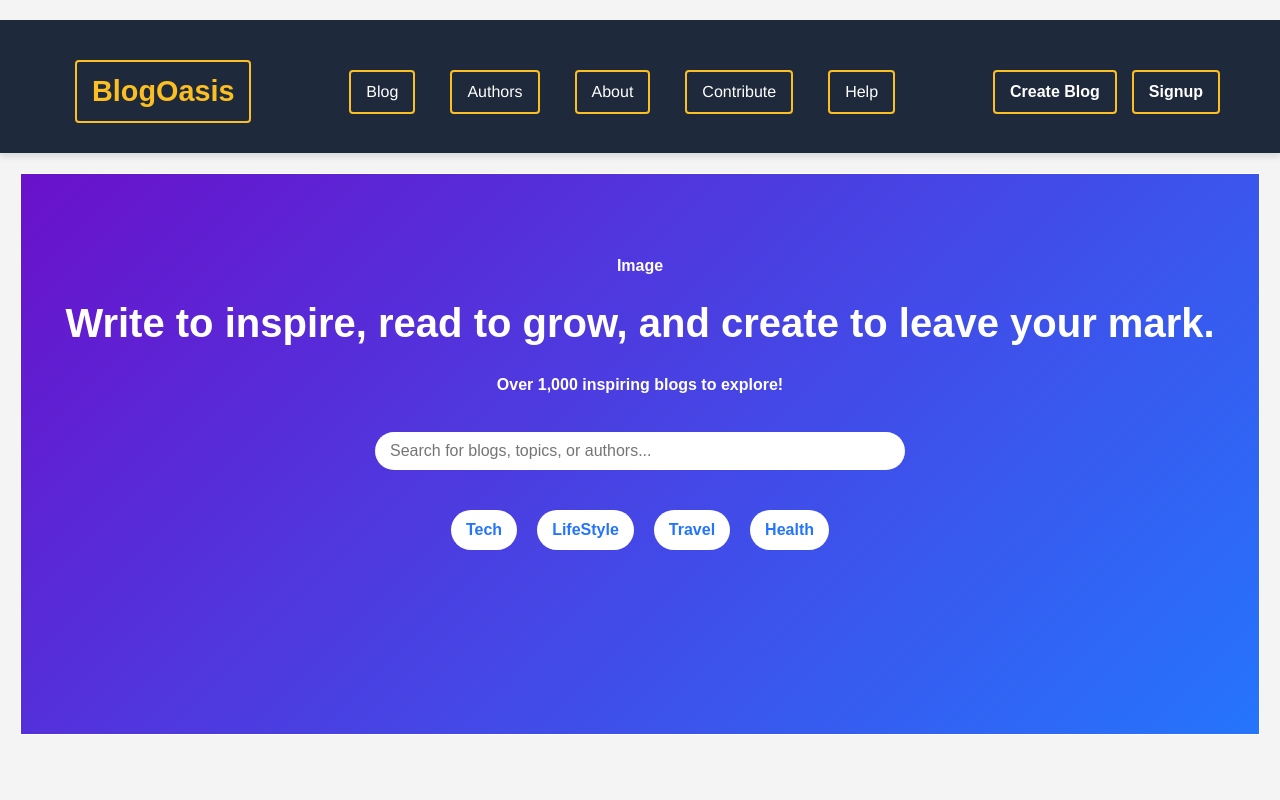
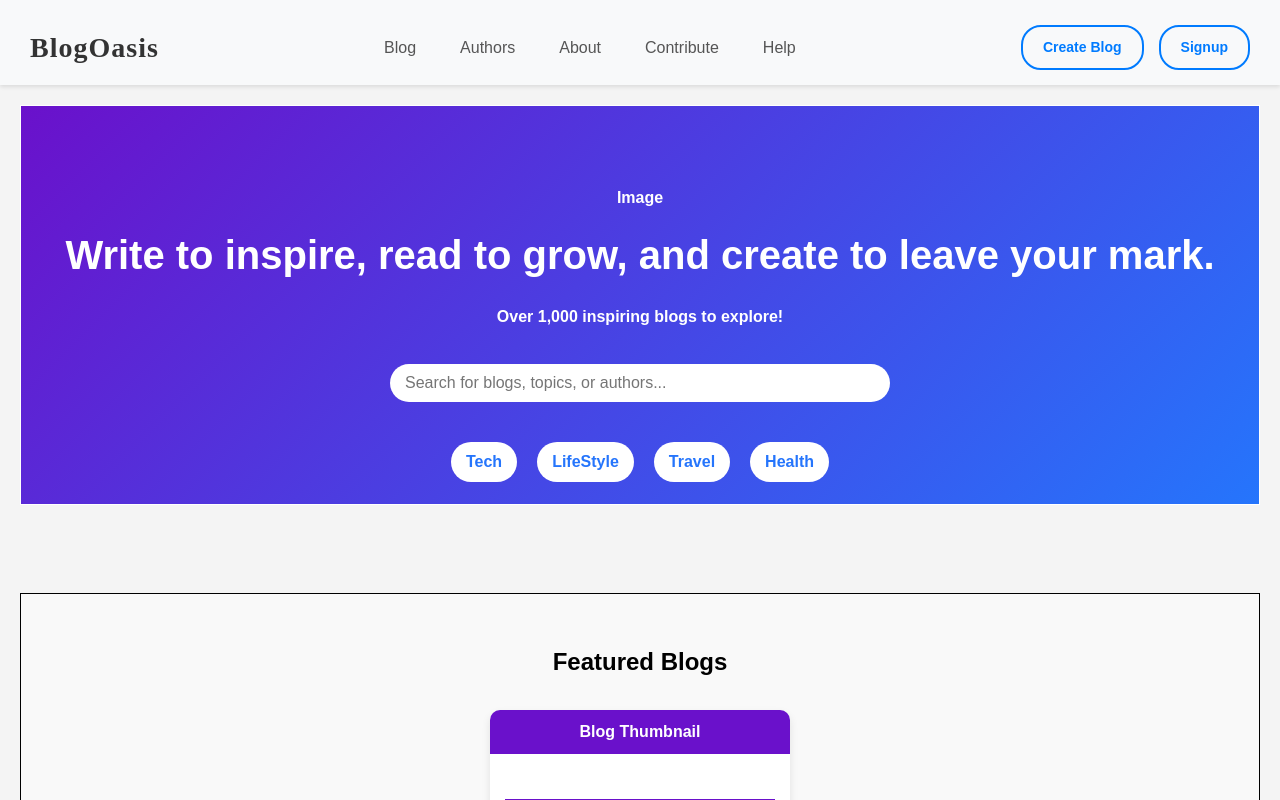
Before and after one commit to sumitkrravi/Blog-Website, a React (Vite) app in the folder frontend/: page / in a window 1280 px wide. Shown: the top 800 px of the page. Built offline with nearby package versions, Linux system fonts and the light colour scheme.

Commit message:
update by sumit

```diff
--- a/frontend/src/components/Navbar.jsx
+++ b/frontend/src/components/Navbar.jsx
@@ -1,45 +1,66 @@
-import React from 'react'
+import React, { useEffect, useState } from 'react';
 import { Link } from 'react-router-dom';
 import './Navbar.css';
 
 function Navbar() {
+  const [isScrolled, setIsScrolled] = useState(false);
+
+  useEffect(() => {
+    const handleScroll = () => {
+      setIsScrolled(window.scrollY > 50);
+    };
+
+    window.addEventListener('scroll', handleScroll);
+
+    // Cleanup on unmount
+    return () => {
+      window.removeEventListener('scroll', handleScroll);
+    };
+  }, []);
+
+  useEffect(() => {
+    const navItems = document.querySelectorAll('nav ul li a');
+
+    navItems.forEach((item) => {
+      item.addEventListener('mouseover', () => {
+        item.classList.add('hovered');
+      });
+
+      item.addEventListener('mouseout', () => {
+        item.classList.remove('hovered');
+      });
+    });
+
+    return () => {
+      navItems.forEach((item) => {
+        item.removeEventListener('mouseover', () => {});
+        item.removeEventListener('mouseout', () => {});
+      });
+    };
+  }, []);
+
   return (
     <>
-      <nav className=''>
+      <nav className={isScrolled ? 'scrolled' : ''}>
         <div>
-          <Link to="/"><h2 className="">BlogOasis</h2></Link>
+          <Link to="/"><h2>BlogOasis</h2></Link>
         </div>
         <div>
-          <ul className=''>
-            <li className=''>
-              <Link to="/blog">Blog</Link>
-            </li>
-            <li className=''>
-              <a href="#authors">Authors</a>
-            </li>
-            <li className=''>
-              <a href="#about">About</a>
-            </li>
-            <li className=''>
-              <Link to="/contribute">Contribute</Link>
-            </li>
-            <li className=''>
-              <a href="#">Help</a>
-            </li>
+          <ul>
+            <li><Link to="/blog">Blog</Link></li>
+            <li><a href="#authors">Authors</a></li>
+            <li><a href="#about">About</a></li>
+            <li><Link to="/contribute">Contribute</Link></li>
+            <li><a href="#">Help</a></li>
           </ul>
         </div>
-
-        <div className="">
-          <Link to="/createblog" className="">
-            Create Blog
-          </Link>
-          <Link to="/signup" className="">
-            Signup
-          </Link>
+        <div>
+          <Link to="/createblog" className="btn">Create Blog</Link>
+          <Link to="/signup" className="btn">Signup</Link>
         </div>
       </nav>
     </>
-  )
+  );
 }
 
-export default Navbar
+export default Navbar;
--- a/frontend/src/components/navbar.css
+++ b/frontend/src/components/navbar.css
@@ -1,81 +1,119 @@
-/* Navbar container */
+/* General Reset */
+* {
+  margin: 0;
+  padding: 0;
+  box-sizing: border-box;
+}
+
+body {
+  font-family: 'Roboto', sans-serif;
+}
+
+/* Navbar Container */
 nav {
-  margin-top: 20px;
   display: flex;
   justify-content: space-between;
   align-items: center;
-  background-color: #1e293b; /* Dark background */
-  padding: 30px 60px;
-  box-shadow: 0 4px 6px rgba(0, 0, 0, 0.1);
-  color: #ffffff;
+  background-color: #f8f9fa; /* Light background */
+  padding: 15px 30px;
+  box-shadow: 0 2px 4px rgba(0, 0, 0, 0.1);
+  position: sticky;
+  top: 0;
+  z-index: 1000;
+  transition: all 0.3s ease;
 }
 
-/* Logo */
+/* Navbar Brand/Logo */
 nav h2 {
-  font-size: 1.8rem;
+  font-size: 28px;
   font-weight: bold;
-  color: #fbbf24; /* logo color */
-  cursor: pointer;
+  color: #333;
+  text-transform: capitalize;
+  font-family: 'Playfair Display', serif; /* Elegant font for branding */
+  letter-spacing: 1px;
+  transition: color 0.3s ease;
 }
 
-/* Navigation links */
+nav h2:hover {
+  color: #007bff; /* Primary blue highlight */
+}
+
+/* Navbar Links */
 nav ul {
-  list-style-type: none;
   display: flex;
   gap: 20px;
-  margin: 0;
-  padding: 0;
-}
-
-nav ul li {
-  position: relative;
+  list-style: none;
 }
 
 nav ul li a {
-  font-family: 'Franklin Gothic Medium', 'Arial Narrow', Arial, sans-serif;
   text-decoration: none;
-  color: #ffffff;
-  font-size: 1rem;
+  color: #555;
+  font-size: 16px;
   font-weight: 500;
-  transition: color 0.3s ease;
-}
-
-nav ul li a:hover {
-  background-color: #fbbf24;
-  color: #1e293b; /* Dark text on hover */
-}
-
-/* Buttons */
-nav div a {
-  text-decoration: none;
-  color: #ffffff;
-  font-size: 1rem;
-  font-weight: bold;
-  margin-left: 15px;
-  padding: 8px 15px;
-  border: 2px solid #fbbf24;
+  padding: 8px 12px;
   border-radius: 4px;
   transition: all 0.3s ease;
 }
 
-nav div a:hover {
-  background-color: #fbbf24;
-  color: #1e293b; /* Dark text on hover */
+nav ul li a:hover {
+  background-color: #007bff; /* Primary blue background */
+  color: white;
 }
 
-/* Responsive Navbar */
+/* Call-to-Action Buttons */
+nav div:last-child {
+  display: flex;
+  gap: 15px;
+}
+
+nav div:last-child a {
+  text-decoration: none;
+  padding: 10px 20px;
+  font-size: 14px;
+  font-weight: bold;
+  border-radius: 20px;
+  border: 2px solid #007bff;
+  color: #007bff;
+  transition: all 0.3s ease;
+}
+
+nav div:last-child a:hover {
+  background-color: #007bff;
+  color: white;
+}
+
+/* Navbar Scroll Behavior */
+nav.scrolled {
+  background-color: #007bff;
+  color: white;
+  box-shadow: 0 4px 8px rgba(0, 0, 0, 0.2);
+}
+
+nav.scrolled h2,
+nav.scrolled ul li a {
+  color: white;
+}
+
+nav.scrolled div:last-child a {
+  color: #007bff;
+  background-color: white;
+}
+
+/* Responsive Design */
 @media (max-width: 768px) {
   nav {
     flex-direction: column;
     align-items: flex-start;
+    padding: 15px;
   }
 
   nav ul {
     flex-direction: column;
+    gap: 15px;
+  }
+
+  nav div:last-child {
+    flex-direction: column;
     gap: 10px;
   }
-
-  nav div {
-    margin-top: 10px;
-  }
 }
```
